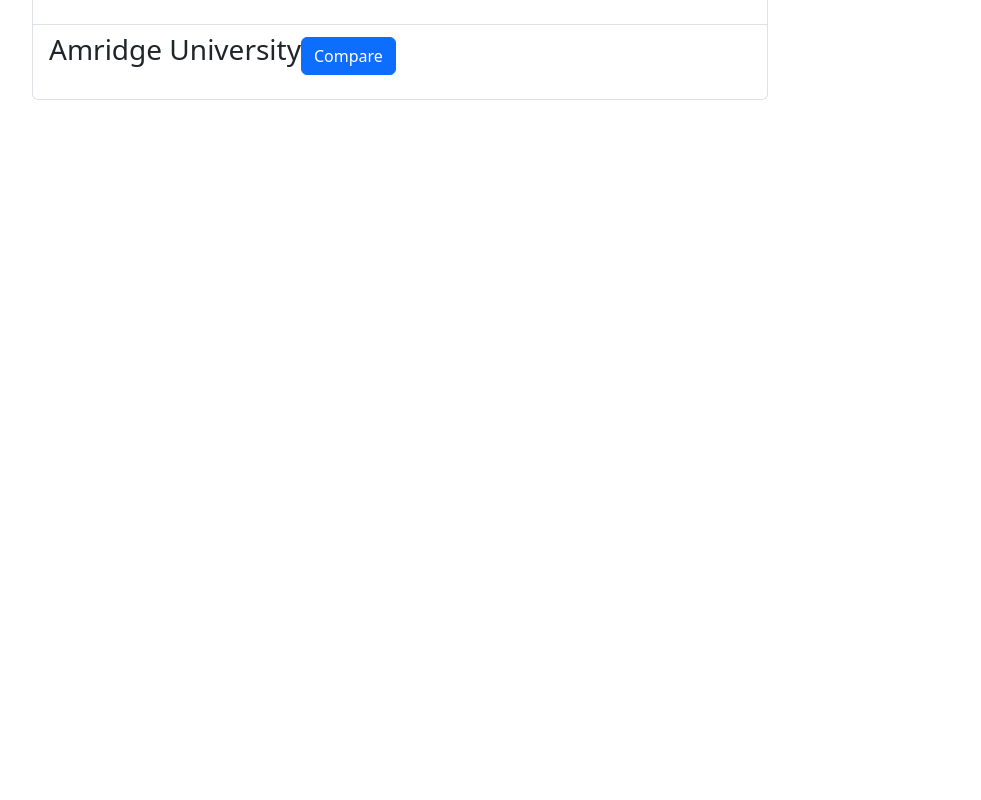
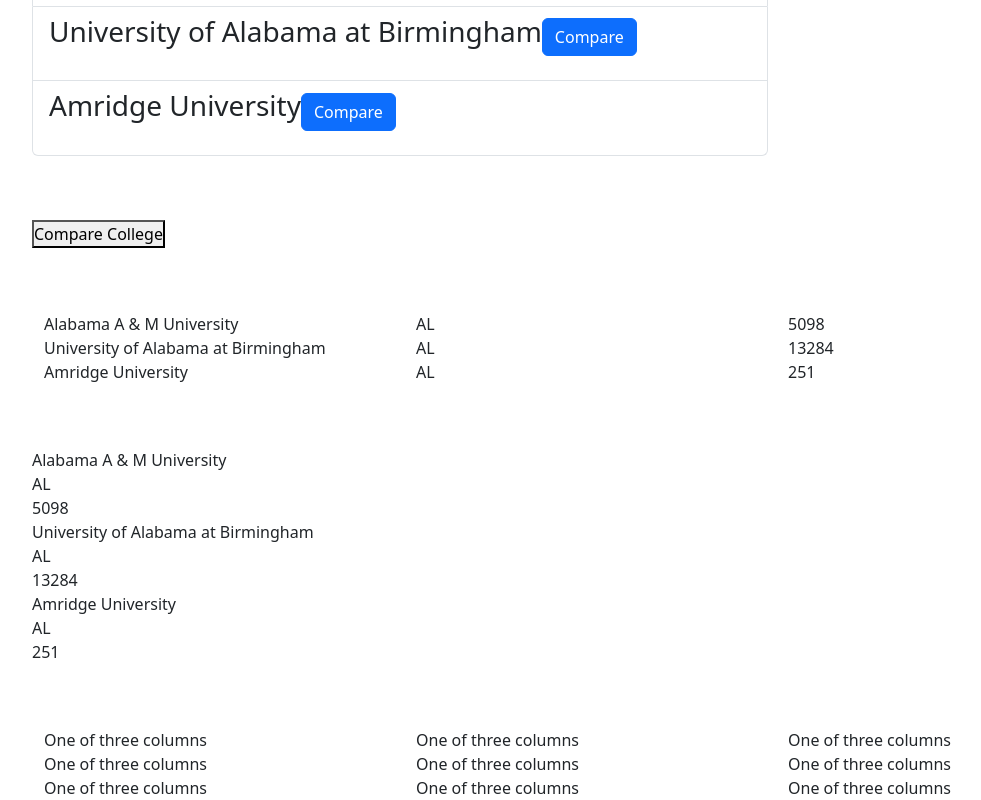
Before and after one commit to sharee-tech/coders-rise, a React (Create React App) app in the folder frontend/: page /favorites in a window 1280 px wide. Shown: the part 261-1061 px from the top of the page, without its empty margins (50-1031 px from the left). Before the commit the page ends 800 px from the top, so only its background shows below. Built offline with nearby package versions, Linux system fonts and the light colour scheme.

Commit message:
experimenting with comparison table

```diff
--- a/frontend/src/components/comparison.js
+++ b/frontend/src/components/comparison.js
@@ -1 +1,86 @@
-import { useState } from "react";
+import { useState, useEffect } from "react";
+import data from "../data.json";
+import FavoritesList from "./FavoritesList";
+
+export default function Comparison() {
+  const [showCollege, setShowCollege] = useState(false);
+
+  useEffect(() => {
+    // LOGIC FOR MAKING REQUEST
+    console.log("COMPONENT MOUNTED");
+
+    return () => {
+      // LOGIC FOR STOP MAKING THE REQUEST
+      console.log("COMPONENT UNMOUNTED");
+    };
+  }, []);
+
+  return (
+    <div className="container">
+      <button
+        onClick={() => {
+          setShowCollege(!showCollege);
+        }}
+      >
+        Compare College
+      </button>
+      {/* {showCollege && <FavoritesList />} */}
+      {showCollege &&
+        data.map((college) => (
+          <div className="row align-items-start">
+            <div className="col">{college["school.name"]}</div>
+            {/* <div className="col">{college["school.state"]}</div>
+            <div className="col">{college["latest.student.size"]}</div> */}
+          </div>
+        ))}
+
+      {/* <input
+        onChange={(event) => {
+          setShowCollege(event.target.value);
+        }}
+      /> */}
+      <h1>{showCollege}</h1>
+      <div className="container">
+        {data.map((college) => (
+          <div className="row align-items-start">
+            <div className="col">{college["school.name"]}</div>
+            <div className="col">{college["school.state"]}</div>
+            <div className="col">{college["latest.student.size"]}</div>
+          </div>
+        ))}
+      </div>
+      <div className="container">
+        {data.map((college) => (
+          <div className="col align-items-start">
+            <div className="row">{college["school.name"]}</div>
+            <div className="row">{college["school.state"]}</div>
+            <div className="row">{college["latest.student.size"]}</div>
+          </div>
+        ))}
+      </div>
+      <Columns />
+    </div>
+  );
+}
+
+function Columns() {
+  return (
+    <div className="container">
+      <div className="row align-items-start">
+        <div className="col">One of three columns</div>
+        <div className="col">One of three columns</div>
+        <div className="col">One of three columns</div>
+      </div>
+      <div className="row align-items-center">
+        <div className="col">One of three columns</div>
+        <div className="col">One of three columns</div>
+        <div className="col">One of three columns</div>
+      </div>
+      <div className="row align-items-end">
+        <div className="col">One of three columns</div>
+        <div className="col">One of three columns</div>
+        <div className="col">One of three columns</div>
+      </div>
+    </div>
+  );
+}
--- a/frontend/src/index.css
+++ b/frontend/src/index.css
@@ -10,6 +10,10 @@
 
 .list-group-item {
   display: flex;
+}
+
+.container {
+  margin-top: 4rem;
 }
 
 /* button {
--- a/frontend/src/routes/Favorites.js
+++ b/frontend/src/routes/Favorites.js
@@ -1,5 +1,6 @@
 import FavoritesList from "../../src/components/FavoritesList";
 import Navbar from "../components/Navbar";
+import Comparison from "../components/Comparison";
 
 export default function Favorites() {
   return (
@@ -14,6 +15,9 @@
           <div className="col-sm-4">Profile</div>
         </div>
       </div>
+      <div>
+        <Comparison />
+      </div>
     </div>
   );
 }
```
